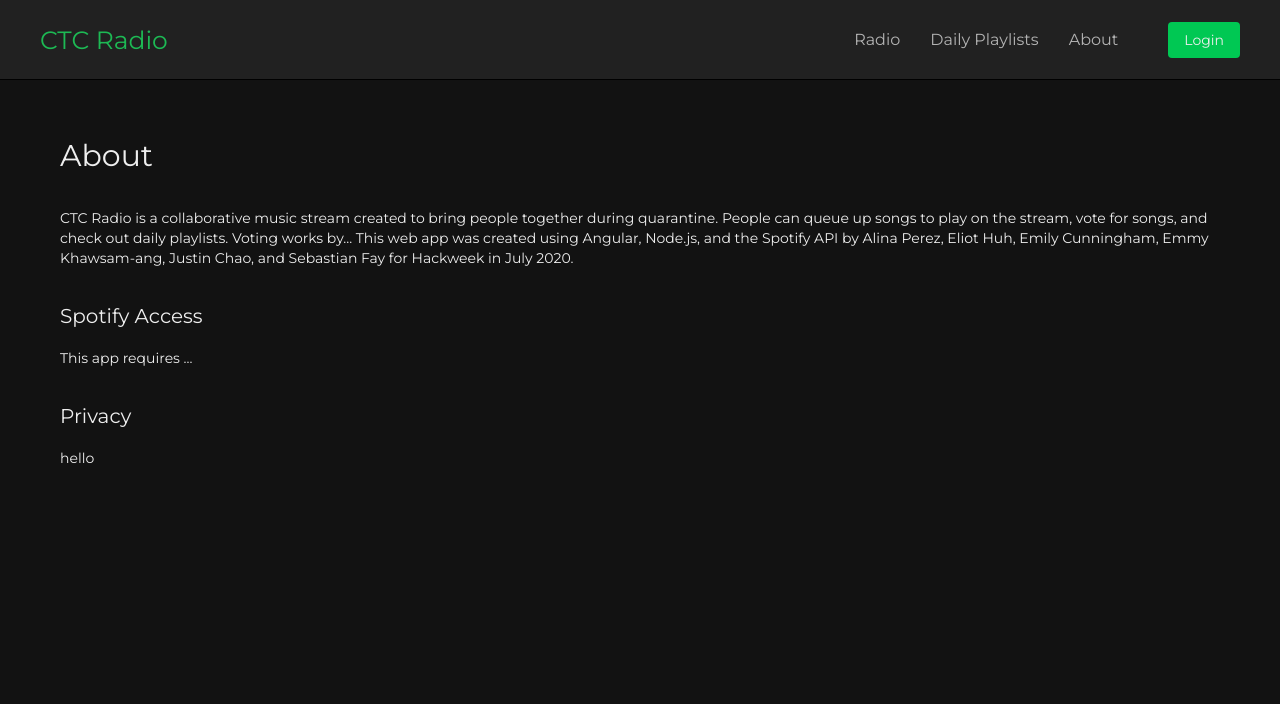
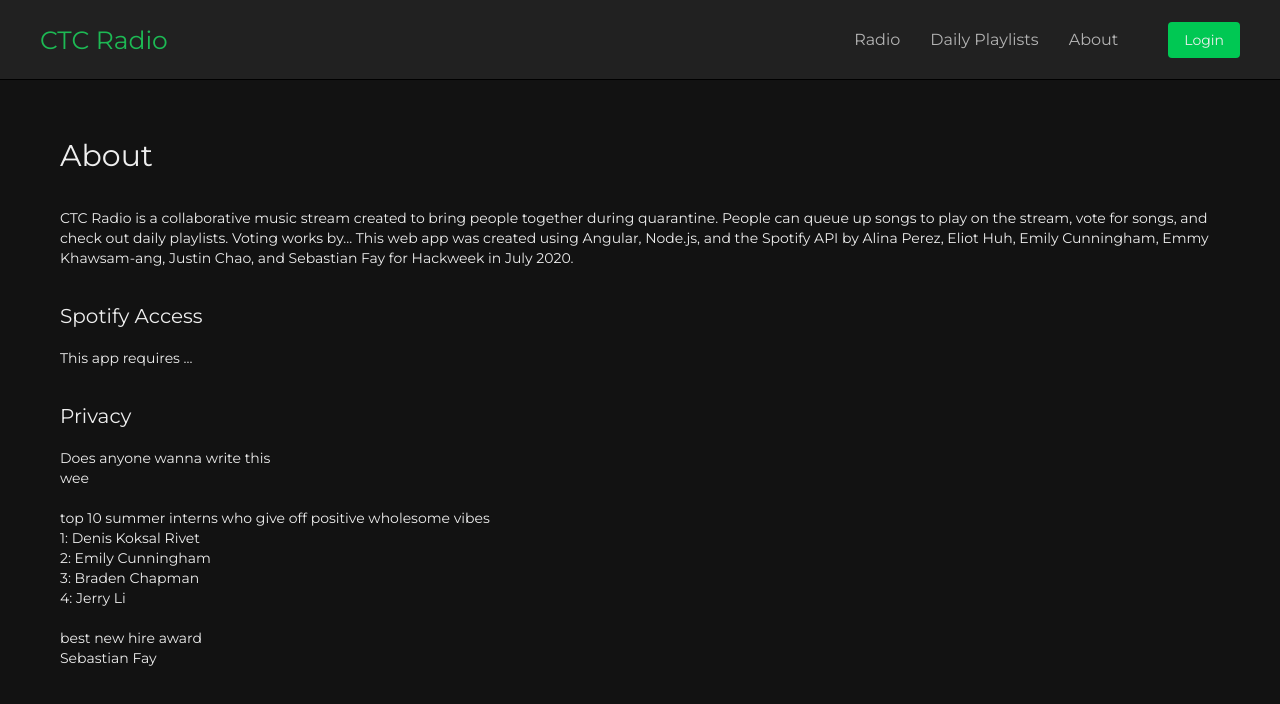
Before and after one commit to emmynk35/CTC-Radio, an Angular app: page /about in a window 1280 px wide. Shown: the top 704 px of the page. Built offline with nearby package versions, Linux system fonts and the light colour scheme; no server answers.

Commit message:
update about

```diff
--- a/src/app/components/about/about.component.html
+++ b/src/app/components/about/about.component.html
@@ -7,6 +7,17 @@
     <p>This app requires ... </p>
     <br>
     <h2>Privacy</h2>
-    <p>hello</p>
+    <p>Does anyone wanna write this
+    <br>wee
+    <br>
+    <br>top 10 summer interns who give off positive wholesome vibes
+    <br>1: Denis Koksal Rivet
+    <br>2: Emily Cunningham
+    <br> 3: Braden Chapman
+    <br>4: Jerry Li
+    <br>
+    <br>best new hire award
+    <br> Sebastian Fay
+    </p>
 
 </div>
```
